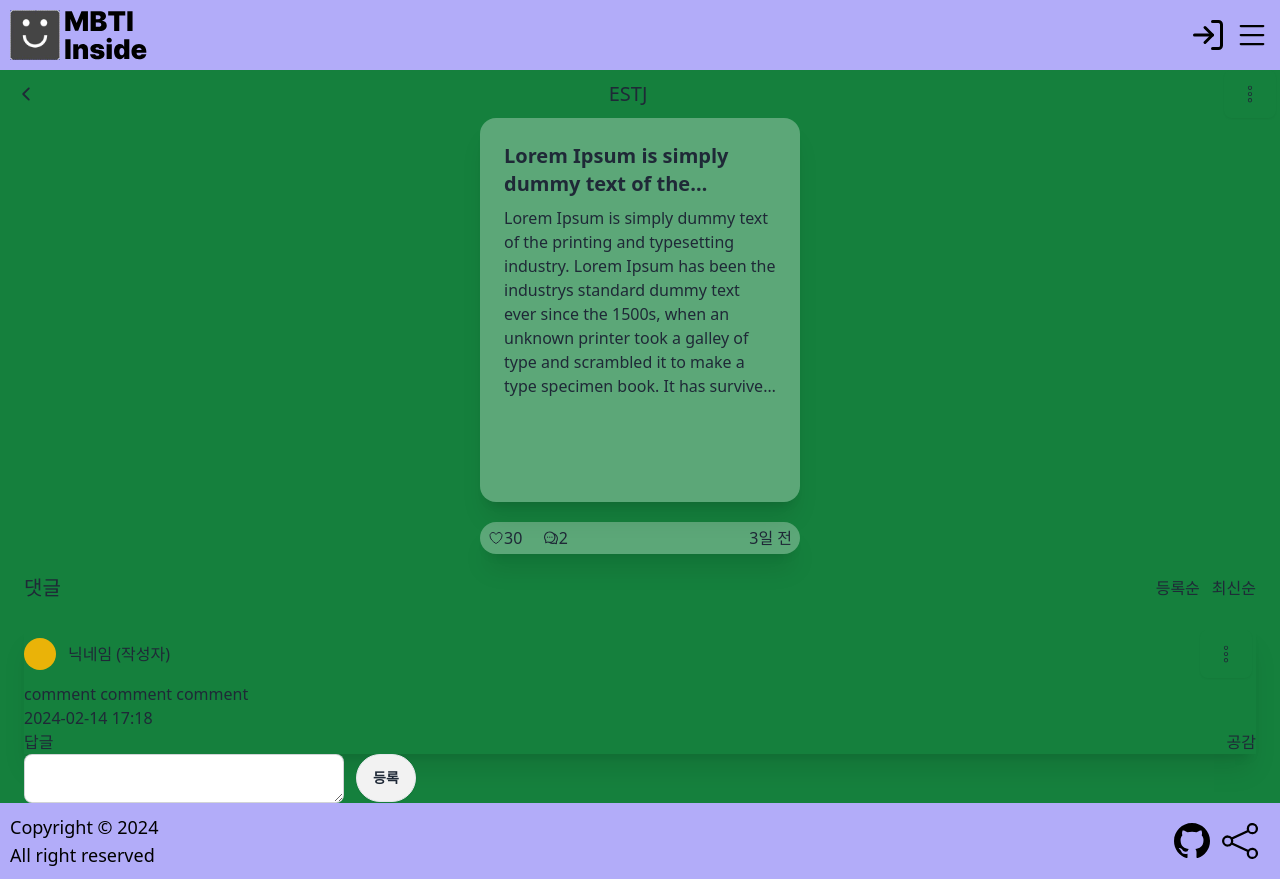
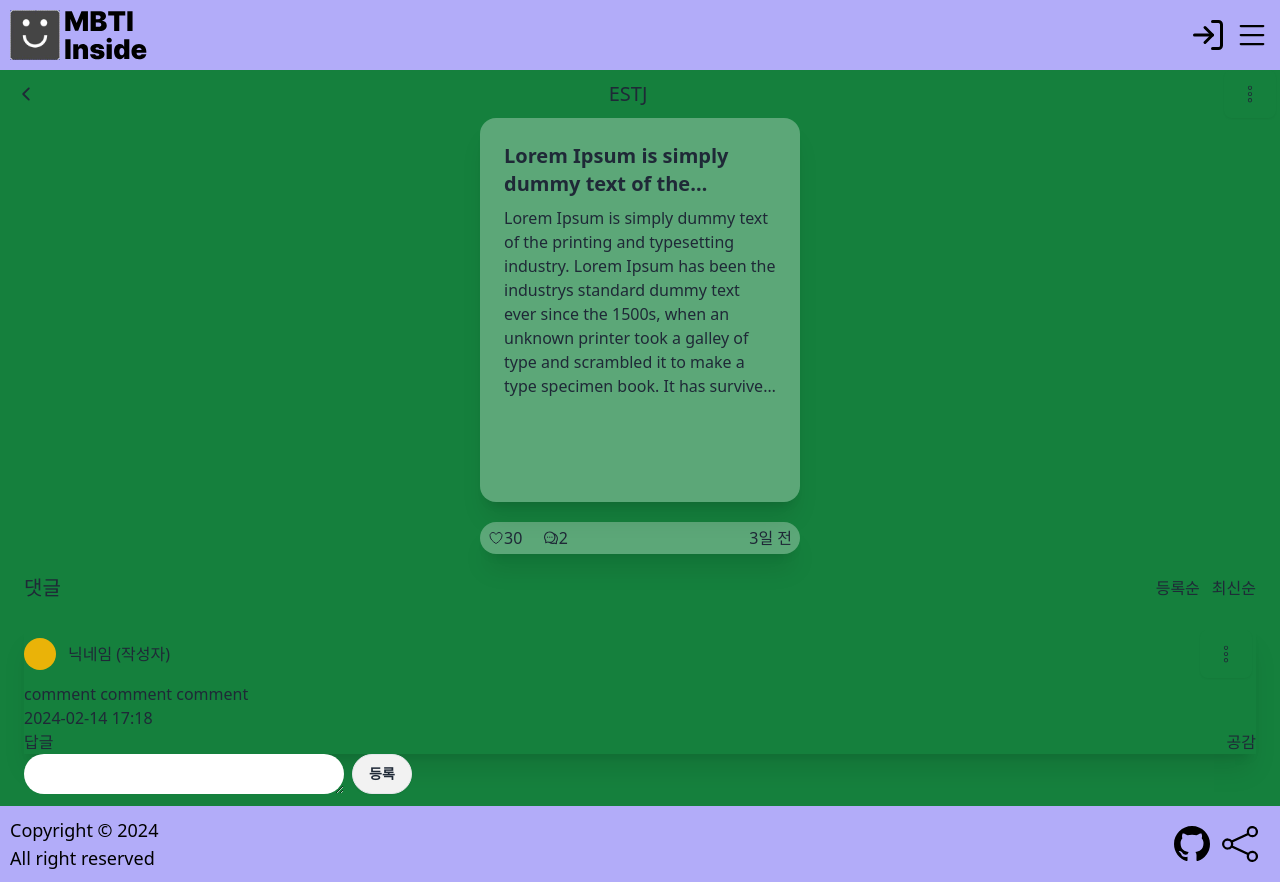
Before and after one commit to MBTI-Inside/server, a React (Vite) app in the folder frontend/: page /memo-view/1 in a window 1280 px wide. Built offline with nearby package versions, Linux system fonts and the light colour scheme.

Commit message:
style: 댓글 등록 폼 영역 rebi13/MBTI-Inside#47

```diff
--- a/frontend/src/components/pages/Memo/Comment/CommentPost/index.tsx
+++ b/frontend/src/components/pages/Memo/Comment/CommentPost/index.tsx
@@ -2,9 +2,9 @@ import Button from '@/components/common/Button';
 
 const CommentPost = () => {
   return (
-    <div className="flex">
-      <textarea className="textarea textarea-bordered textarea-xs w-full max-w-xs" />
-      <Button classProp={'ml-3'}>등록</Button>
+    <div className="flex mb-3">
+      <textarea className="h-10 textarea-bordered textarea-xs w-full max-w-xs rounded-full" />
+      <Button classProp={'ml-2 h-10'}>등록</Button>
     </div>
   );
 };
```
